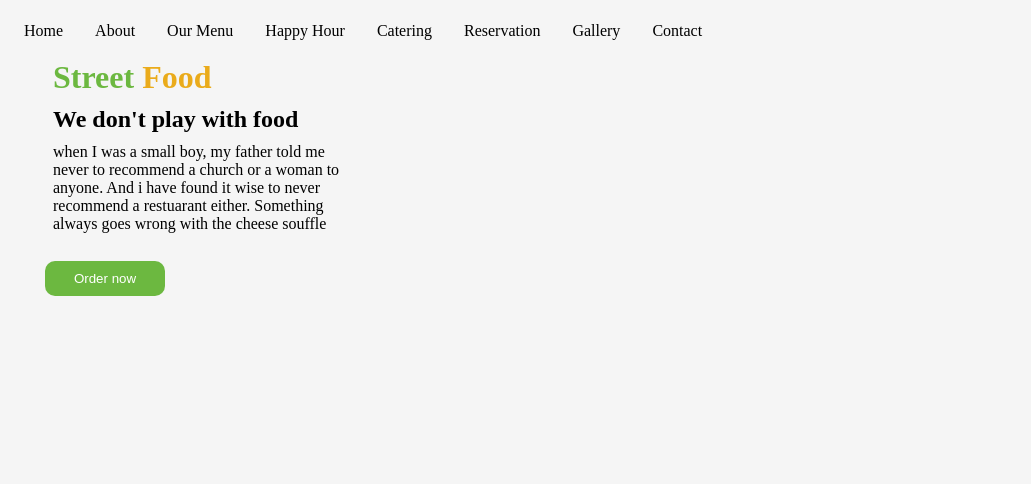
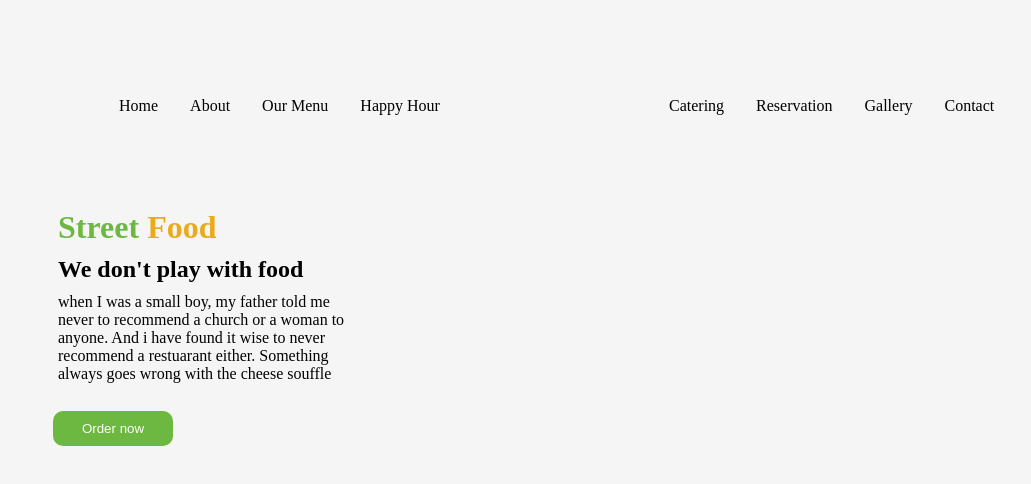
Before and after one commit to VenesaOkuna/Streetfoodwebsite, a plain HTML site: page index.html in a window 1280 px wide. Shown: the whole page, without its empty margins (0-1031 px from the left). Drawn offline with Linux system fonts and the light colour scheme.

Commit message:
this commit will spearate navigation links

```diff
--- a/index.css
+++ b/index.css
@@ -1,4 +1,18 @@
+.nav1{
+        width: 400px;
+        padding: 70px;
+        margin: 5px;
+        margin-left: 25px;
+        justify-content: space-evenly;
+}
+.nav2{
+        width: 400px;
+        padding: 70px;
+        margin: 5px;
+        margin-right: 25px;
+        justify-content: space-evenly;
 
+}
 ul {
         list-style-type: none;
         margin: 0;
@@ -6,6 +20,7 @@ ul {
         overflow: hidden;
         background-color: transparent;
         justify-content: space-evenly;
+        display: inline-flex;
       }
 
 li {
@@ -46,7 +61,7 @@ li {
               width: 120px;
               margin: 5px;
               position: relative;
-              left: 32px;
+              left: 40px;
       }
       .about{
               color: #EAAB1B;
@@ -62,19 +77,19 @@ li {
         padding: 5px;
         margin: 0px;
         text-size: large;
-        margin-left: 40px;
+        margin-left: 45px;
       }
       .heading2{
         width: 300px;
         padding: 5px;
         margin: 0px;
         text-size: large;
-        margin-left: 40px;
+        margin-left: 45px;
       }
       .heading1{
         width: 300px;
         padding: 5px;
         margin: 0px;
         text-size: 200%;
-        margin-left: 40px;
+        margin-left: 45px;
       }
--- a/index.html
+++ b/index.html
@@ -11,14 +11,18 @@
 
     <nav>
         <ul>
+            <div class="nav1">
             <li><a href="index.html">Home</a></li>
             <li><a href="about.html">About</a></li>
             <li><a href = "ourmenu.html">Our Menu</a></li>
             <li><a href="happyhour.html">Happy Hour</a></li>
+        </div>
+        <div class="nav2">
             <li><a href="catering.html">Catering</a></li>
             <li><a href="reservation.html">Reservation</a></li>
             <li><a href = "gallery.html">Gallery</a></li>
             <li><a href="contact.html">Contact</a></li>
+        </div>
             </ul>
             </nav>
             <div id="text1">
```
Also changed, not shown: about.html (+3 -1 lines), catering.html (+2 -0 lines), contact.html (+2 -0 lines), gallery.html (+2 -0 lines), happyhour.html (+2 -0 lines), home.html (+2 -0 lines), ourmenu.html (+3 -1 lines), reservation.html (+2 -0 lines).
